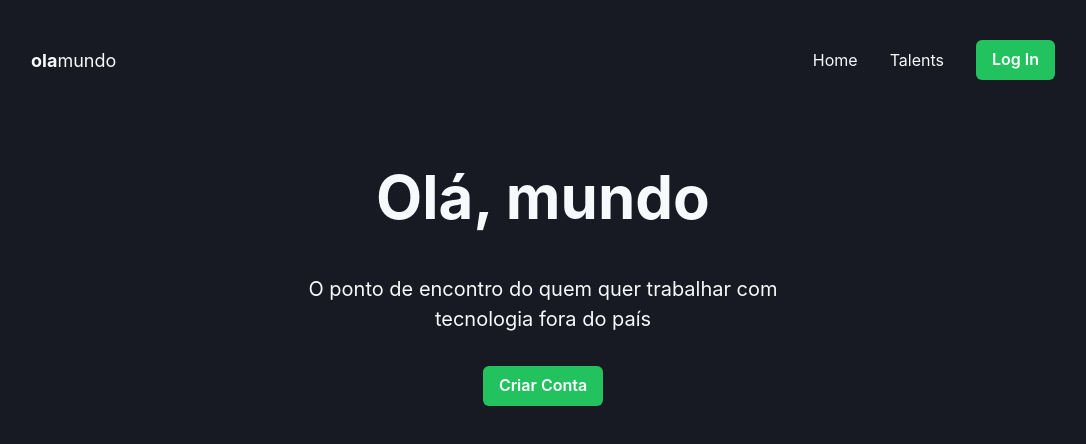
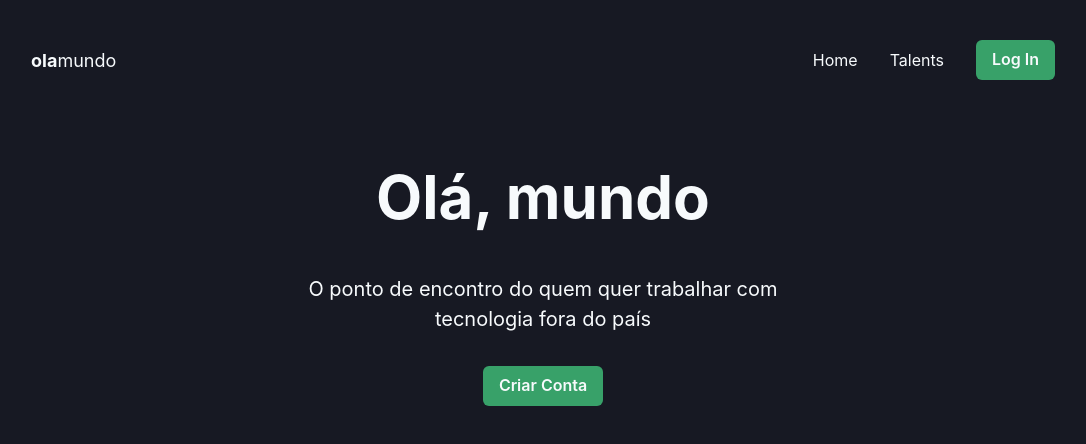
Before and after one commit to fischerafael/ola-mundo, a Next.js app: page / in a window 1280 px wide. Shown: the top 444 px of the page, without its empty margins (97-1183 px from the left). Built offline with nearby package versions, Linux system fonts and the light colour scheme.

Commit message:
changed few things

```diff
--- a/pages/index.tsx
+++ b/pages/index.tsx
@@ -29,7 +29,7 @@ const index = () => (
                     O ponto de encontro do quem quer trabalhar com tecnologia
                     fora do país
                 </Text>
-                <Button colorScheme="whatsapp">Criar Conta</Button>
+                <Button bg="green.500">Criar Conta</Button>
             </VStack>
         </VStack>
     </>
--- a/src/components/organisms/Header/index.tsx
+++ b/src/components/organisms/Header/index.tsx
@@ -28,7 +28,7 @@ export const Header = () => (
             <HStack as="nav" spacing="8">
                 <Link href="/">Home</Link>
                 <Link href="/">Talents</Link>
-                <Button size="md" colorScheme="whatsapp">
+                <Button size="md" bg="green.500">
                     Log In
                 </Button>
             </HStack>
```
